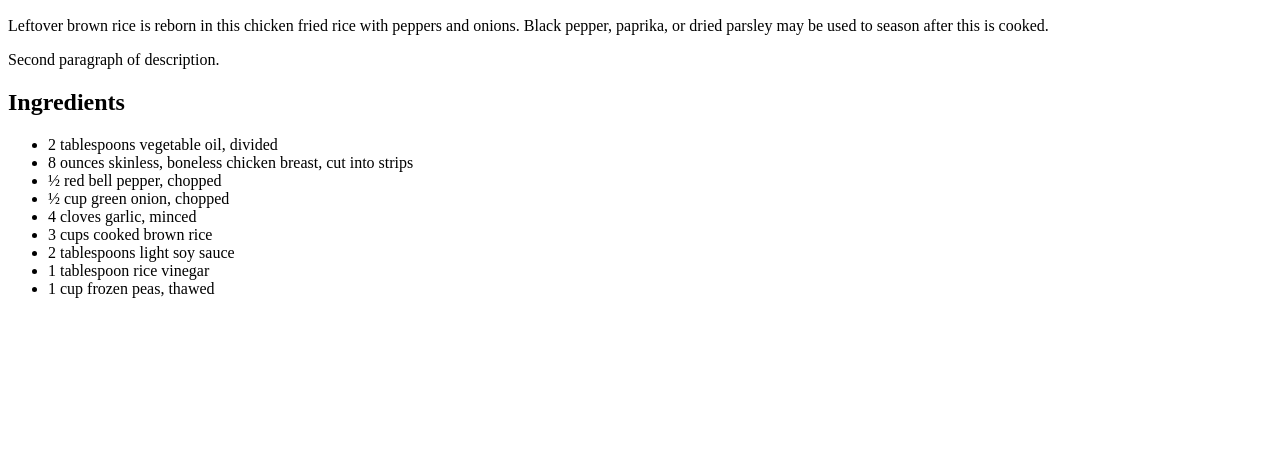
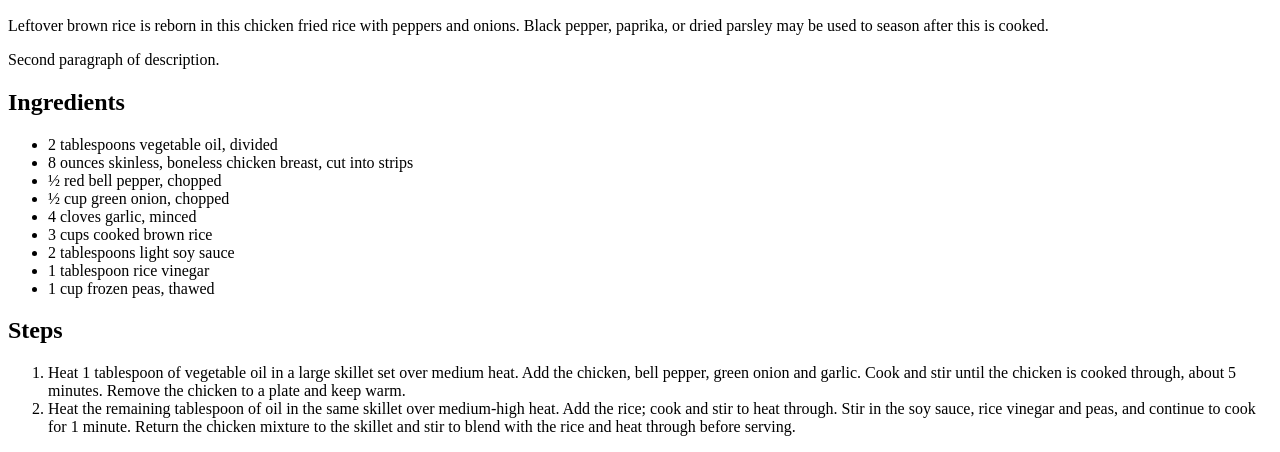
Before and after one commit to skibidibidop/odin-recipes, a plain HTML site: page recipes/garlic-chicken-fried-brown-rice.html in a window 1280 px wide. Shown: the part 434-886 px from the top of the page. Before the commit the page ends 800 px from the top, so only its background shows below. Drawn offline with Linux system fonts and the light colour scheme.

Commit message:
Add cooking steps for Gar. Chick. Fried B. Rice

```diff
--- a/recipes/garlic-chicken-fried-brown-rice.html
+++ b/recipes/garlic-chicken-fried-brown-rice.html
@@ -30,5 +30,17 @@
                 <li>1 tablespoon rice vinegar</li>
                 <li>1 cup frozen peas, thawed</li>
             </ul>
+
+        <h2>Steps</h2>
+            <ol>
+                <li> Heat 1 tablespoon of vegetable oil in a large skillet set over medium heat.
+                    Add the chicken, bell pepper, green onion and garlic.
+                    Cook and stir until the chicken is cooked through, about 5 minutes.
+                    Remove the chicken to a plate and keep warm. </li>
+                <li> Heat the remaining tablespoon of oil in the same skillet over medium-high heat.
+                    Add the rice; cook and stir to heat through.
+                    Stir in the soy sauce, rice vinegar and peas, and continue to cook for 1 minute.
+                    Return the chicken mixture to the skillet and stir to blend with the rice and heat through before serving. </li>
+            </ol>
     </body>
 </html>
```
Lines whose indentation alone changed are shown as unchanged.
